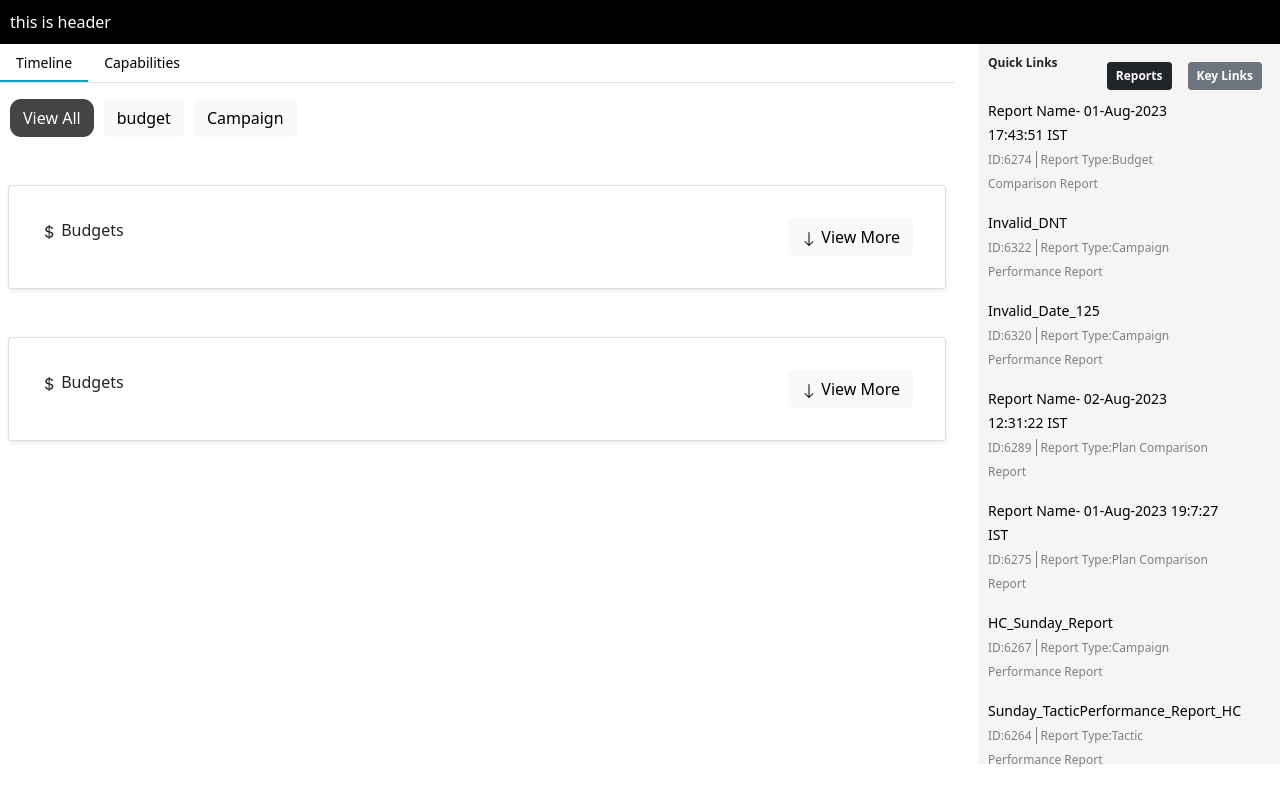
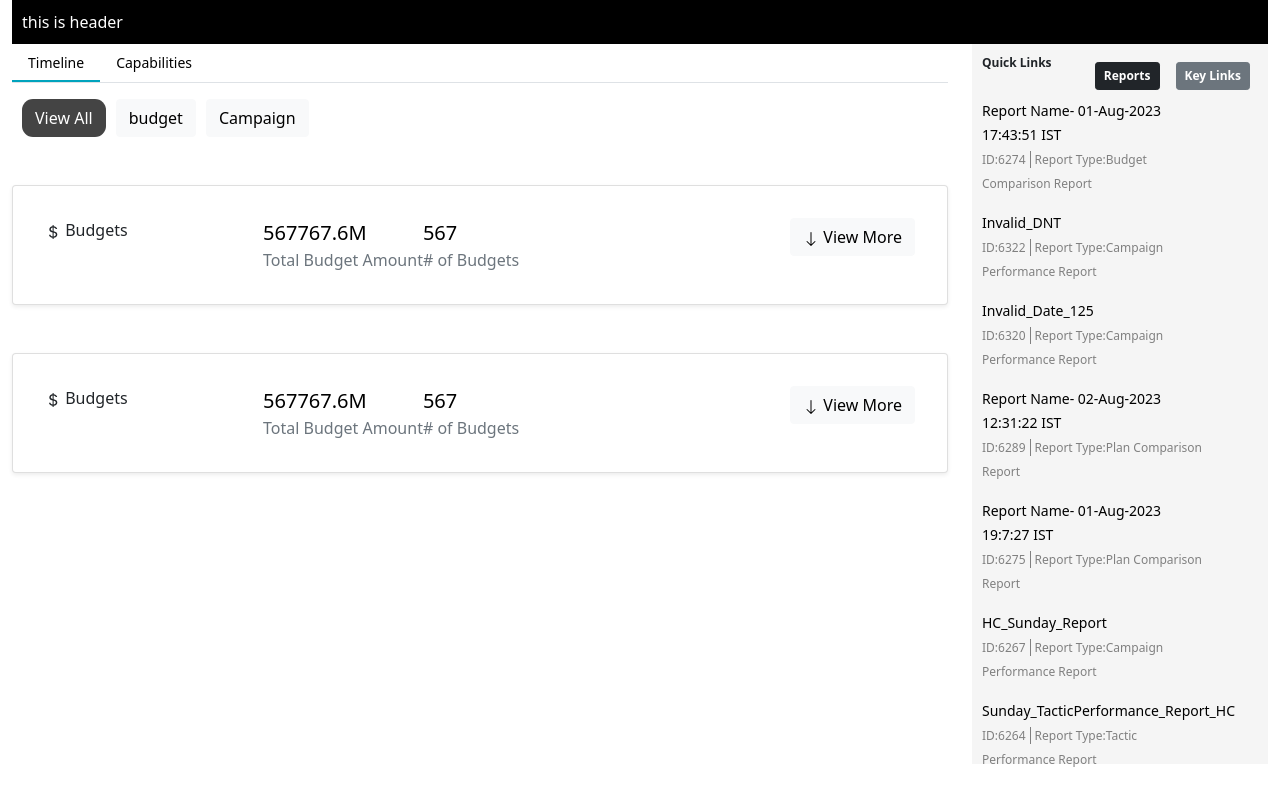
Before and after one commit to Bilal1733/Web_React, a React (Create React App) app: page / in a window 1280 px wide. Shown: the top 792 px of the page. Built offline with nearby package versions, Linux system fonts and the light colour scheme.

Commit message:
added css

```diff
--- a/src/component/Home.js
+++ b/src/component/Home.js
@@ -7,7 +7,7 @@ import Sidebar from './sidebar/Sidebar'
 const Home = () => {
   const [show,setShow] = useState(false);
   return (
-    <>
+    <div className='container-fluid'>
       <Header setShow={setShow} show={show}/>
           <div className='row'>
             <div className='col-sm-12 col-md-9'>
@@ -17,7 +17,7 @@ const Home = () => {
               <Sidebar show={show} />
             </div>
           </div>
-    </>
+    </div>
   )
 }
 
--- a/src/component/tabs/TabCompoent.js
+++ b/src/component/tabs/TabCompoent.js
@@ -1,6 +1,8 @@
+
 import { useState, useEffect } from 'react'
-import PlotlyComponent from '../plotly/plotlycomponent'
-import VisCompoent from '../vis/VisCompoent'
+import VisCompoent from '../vis/VisCompoent';
+import './tabs.scss'
+
 
 export default function TabCompoent(props) {
     const listingData = props.timelineJsondata
@@ -32,7 +34,7 @@ export default function TabCompoent(props) {
                 {listData.map((item, index) => {
                     if(item !== "View All")
                     return (
-                        <div className="card m-2 shadow-sm p-3 mb-5 bg-white rounded embed-responsive-21by9">
+                        <div className="card  shadow-sm p-3 mb-5 bg-white rounded embed-responsive-21by9">
                             <div className="card-body ">
                                 <div class="d-flex justify-content-between">
                                     <div>
@@ -40,7 +42,19 @@ export default function TabCompoent(props) {
                                     <path d="M4 10.781c.148 1.667 1.513 2.85 3.591 3.003V15h1.043v-1.216c2.27-.179 3.678-1.438 3.678-3.3 0-1.59-.947-2.51-2.956-3.028l-.722-.187V3.467c1.122.11 1.879.714 2.07 1.616h1.47c-.166-1.6-1.54-2.748-3.54-2.875V1H7.591v1.233c-1.939.23-3.27 1.472-3.27 3.156 0 1.454.966 2.483 2.661 2.917l.61.162v4.031c-1.149-.17-1.94-.8-2.131-1.718H4zm3.391-3.836c-1.043-.263-1.6-.825-1.6-1.616 0-.944.704-1.641 1.8-1.828v3.495l-.2-.05zm1.591 1.872c1.287.323 1.852.859 1.852 1.769 0 1.097-.826 1.828-2.2 1.939V8.73l.348.086z"/>
                                     </svg> Budgets
                                     </div>
-                                    <div></div>
+                                    <div className='d-flex justify-content-between'>
+                                        <div>
+                                            <span className='captionCss'>567767.6M</span>
+                                            <span className='text-secondary'> Total Budget Amount </span>
+                                        </div>
+                                        <div></div>
+                                        <div>
+                                            <span className='captionCss'>567</span>
+                                            <span className='text-secondary'> # of Budgets </span>
+                                        </div>
+                                    </div>
+
+                                 <div></div>
                                     <div>
                                         <button
                                             className="btn btn-light"
--- a/src/component/tabs/tabs.scss
+++ b/src/component/tabs/tabs.scss
@@ -13,3 +13,14 @@ margin-left: 10px;
     border-radius: 11px;
     color: white;
 }
+.vl {
+    border-left: 1px solid #444;
+    height: 30px;
+  }
+  .captionCss{
+    color: black;
+    font-size: 20px;
+    display: flex;
+    flex-direction: row;
+    align-items: center;
+  }
```
